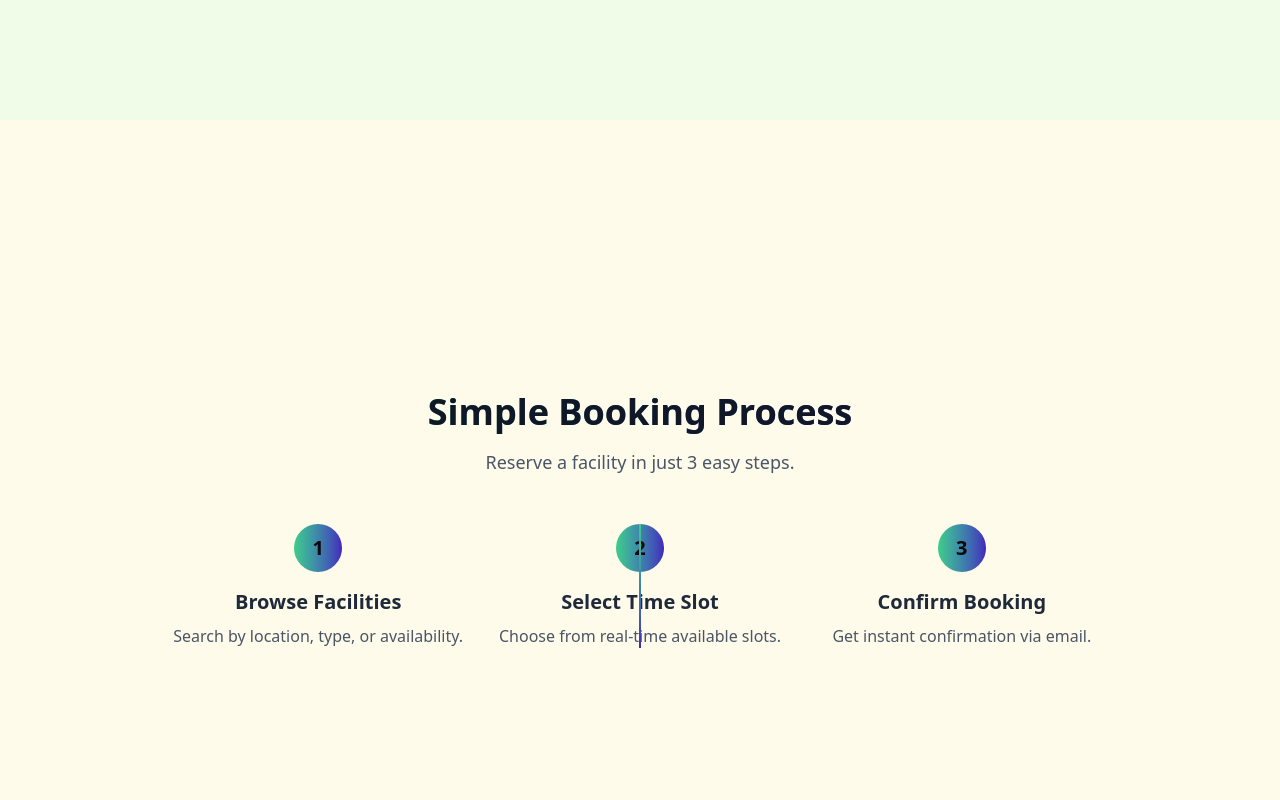
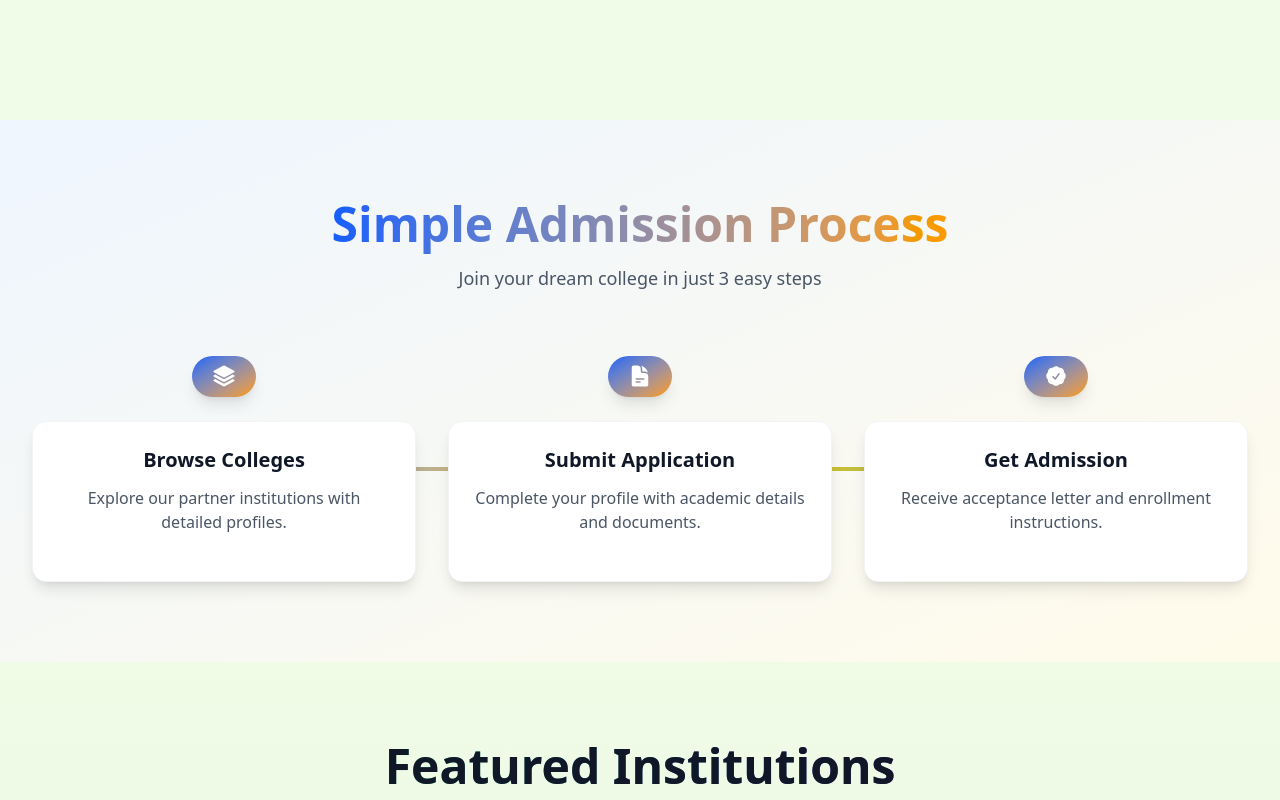
Before and after one commit to Developer-Jaber/college-fair, a Next.js app: page / in a window 1280 px wide. Shown: the part 1480-2280 px from the top of the page. Built offline with nearby package versions, Linux system fonts and the light colour scheme; no server answers.

Commit message:
Add loading stats and refactore code.

```diff
--- a/src/app/(dashboard)/layout.tsx
+++ b/src/app/(dashboard)/layout.tsx
@@ -1,4 +1,4 @@
-
+'use client'
 import '../globals.css'
 import NextAuthSessionProvider from '@/Providers/NextAuthSessionProvider'
 import { Providers } from '../providers'
--- a/src/app/(home)/colleges/page.tsx
+++ b/src/app/(home)/colleges/page.tsx
@@ -30,7 +30,7 @@ export default function CollegeListing () {
   const {status} = useSession()
   const router = useRouter()
 
-  const { colleges, searchQuery, loading, error, sortBy, selectedCollege } =
+  const { colleges, searchQuery, sortBy, selectedCollege } =
     useSelector((state: RootState) => state.colleges)
 
   useEffect(() => {
@@ -61,8 +61,6 @@ export default function CollegeListing () {
       sortBy === 'rating' ? b.rating - a.rating : b.research - a.research
     )
 
-  if (loading) return <div>Loding college...</div>
-  if (error) return <div>Error {error}</div>
 
   return (
     <div className='bg-[var(--bg-color)] px-4 sm:px-6 lg:px-8 py-32 min-h-screen'>
--- a/src/app/(home)/layout.tsx
+++ b/src/app/(home)/layout.tsx
@@ -1,4 +1,4 @@
-
+'use client'
 import '../globals.css'
 import Navbar from '@/components/Navbar'
 import NextAuthSessionProvider from '@/Providers/NextAuthSessionProvider'
--- /dev/null
+++ b/src/app/loading.tsx
@@ -0,0 +1,13 @@
+'use client'
+import React from 'react'
+
+export default function loading() {
+  return (
+    <div className='flex justify-center items-center min-h-screen text-center'>
+        <div>
+          <div className='mx-auto border-t-2 border-b-2 border-blue-500 rounded-full w-12 h-12 animate-spin'></div>
+          <p className='mt-4'>Loading your applications...</p>
+        </div>
+      </div>
+  )
+}
--- a/src/components/Navbar.tsx
+++ b/src/components/Navbar.tsx
@@ -43,7 +43,7 @@ const Navbar = () => {
       className={`fixed w-full z-50  transition-all duration-300 ${
         scrolled
           ? 'bg-white/90 shadow-md py-2 backdrop-blur-sm'
-          : 'bg-transparent py-8'
+          : 'bg-transparent py-5'
       }`}
     >
       <nav className='mx-auto px-4 sm:px-6 lg:px-8 max-w-7xl'>
--- a/src/components/Steps.tsx
+++ b/src/components/Steps.tsx
@@ -5,49 +5,66 @@ const Steps = () => {
   const steps = [
     {
       id: 1,
-      title: "Browse Facilities",
-      description: "Search by location, type, or availability.",
+      title: "Browse Colleges",
+      description: "Explore our partner institutions with detailed profiles.",
+      icon: (
+        <svg xmlns="http://www.w3.org/2000/svg" viewBox="0 0 24 24" fill="currentColor" className="w-6 h-6">
+          <path d="M11.644 1.59a.75.75 0 01.712 0l9.75 5.25a.75.75 0 010 1.32l-9.75 5.25a.75.75 0 01-.712 0l-9.75-5.25a.75.75 0 010-1.32l9.75-5.25z" />
+          <path d="M3.265 10.602l7.668 4.129a2.25 2.25 0 002.134 0l7.668-4.13 1.37.739a.75.75 0 010 1.32l-9.75 5.25a.75.75 0 01-.71 0l-9.75-5.25a.75.75 0 010-1.32l1.37-.738z" />
+          <path d="M10.933 19.231l-7.668-4.13-1.37.739a.75.75 0 000 1.32l9.75 5.25c.221.12.489.12.71 0l9.75-5.25a.75.75 0 000-1.32l-1.37-.738-7.668 4.13a2.25 2.25 0 01-2.134-.001z" />
+        </svg>
+      )
     },
     {
       id: 2,
-      title: "Select Time Slot",
-      description: "Choose from real-time available slots.",
+      title: "Submit Application",
+      description: "Complete your profile with academic details and documents.",
+      icon: (
+        <svg xmlns="http://www.w3.org/2000/svg" viewBox="0 0 24 24" fill="currentColor" className="w-6 h-6">
+          <path fillRule="evenodd" d="M5.625 1.5c-1.036 0-1.875.84-1.875 1.875v17.25c0 1.035.84 1.875 1.875 1.875h12.75c1.035 0 1.875-.84 1.875-1.875V12.75A3.75 3.75 0 0016.5 9h-1.875a1.875 1.875 0 01-1.875-1.875V5.25A3.75 3.75 0 009 1.5H5.625zM7.5 15a.75.75 0 01.75-.75h7.5a.75.75 0 010 1.5h-7.5A.75.75 0 017.5 15zm.75 2.25a.75.75 0 000 1.5H12a.75.75 0 000-1.5H8.25z" clipRule="evenodd" />
+          <path d="M12.971 1.816A5.23 5.23 0 0114.25 5.25v1.875c0 .207.168.375.375.375H16.5a5.23 5.23 0 013.434 1.279 9.768 9.768 0 00-6.963-6.963z" />
+        </svg>
+      )
     },
     {
       id: 3,
-      title: "Confirm Booking",
-      description: "Get instant confirmation via email.",
+      title: "Get Admission",
+      description: "Receive acceptance letter and enrollment instructions.",
+      icon: (
+        <svg xmlns="http://www.w3.org/2000/svg" viewBox="0 0 24 24" fill="currentColor" className="w-6 h-6">
+          <path fillRule="evenodd" d="M8.603 3.799A4.49 4.49 0 0112 2.25c1.357 0 2.573.6 3.397 1.549a4.49 4.49 0 013.498 1.307 4.491 4.491 0 011.307 3.497A4.49 4.49 0 0121.75 12a4.49 4.49 0 01-1.549 3.397 4.491 4.491 0 01-1.307 3.497 4.491 4.491 0 01-3.497 1.307A4.49 4.49 0 0112 21.75a4.49 4.49 0 01-3.397-1.549 4.49 4.49 0 01-3.498-1.306 4.491 4.491 0 01-1.307-3.498A4.49 4.49 0 012.25 12c0-1.357.6-2.573 1.549-3.397a4.49 4.49 0 011.307-3.497 4.49 4.49 0 013.497-1.307zm7.007 6.387a.75.75 0 10-1.22-.872l-3.236 4.53L9.53 12.22a.75.75 0 00-1.06 1.06l2.25 2.25a.75.75 0 001.14-.094l3.75-5.25z" clipRule="evenodd" />
+        </svg>
+      )
     },
   ];
 
   return (
-    <section className="flex justify-center items-center bg-amber-50 min-h-screen">
-      <div className="mx-auto px-4 sm:px-6 lg:px-8 max-w-7xl">
+    <section className="bg-gradient-to-br from-blue-50 dark:from-gray-900 to-amber-50 dark:to-gray-800 py-20">
+      <div className="mx-auto px-4 sm:px-6 lg:px-8 max-w-7xl container">
         {/* Section Header */}
         <motion.div
           initial={{ opacity: 0, y: 20 }}
           whileInView={{ opacity: 1, y: 0 }}
           transition={{ duration: 0.5 }}
           viewport={{ once: true }}
-          className="mb-12 text-center"
+          className="mb-16 text-center"
         >
-          <h2 className="mb-4 font-bold text-gray-900 text-3xl md:text-4xl">
-            <span className="bg-clip-text bg-gradient-to-r from-primary to-secondary">
-              Simple Booking Process
+          <h2 className="mb-4 font-bold text-gray-900 dark:text-white text-4xl md:text-5xl">
+            <span className="bg-clip-text bg-gradient-to-r from-blue-600 to-amber-500 text-transparent">
+              Simple Admission Process
             </span>
           </h2>
-          <p className="mx-auto max-w-2xl text-gray-600 text-lg">
-            Reserve a facility in just 3 easy steps.
+          <p className="mx-auto max-w-2xl text-gray-600 dark:text-gray-300 text-lg">
+            Join your dream college in just 3 easy steps
           </p>
         </motion.div>
 
         {/* Steps Container */}
         <div className="relative">
-          {/* Vertical line (desktop only) */}
-          <div className="hidden lg:block top-0 left-1/2 absolute bg-gradient-to-b from-primary to-secondary w-0.5 h-full -translate-x-1/2 transform"></div>
+          {/* Progress line */}
+          <div className="hidden lg:block top-1/2 right-0 left-0 z-0 absolute bg-gradient-to-r from-blue-500 via-amber-400 to-emerald-500 h-1 -translate-y-1/2 transform"></div>
 
-          {/* Steps Grid */}
-          <div className="gap-8 grid grid-cols-1 lg:grid-cols-3">
+          <div className="z-10 relative gap-8 grid grid-cols-1 lg:grid-cols-3">
             {steps.map((step, index) => (
               <motion.div
                 key={step.id}
@@ -55,20 +72,23 @@ const Steps = () => {
                 whileInView={{ opacity: 1, y: 0 }}
                 transition={{ duration: 0.5, delay: index * 0.1 }}
                 viewport={{ once: true }}
-                className={`flex flex-col items-center lg:items-${
-                  index % 2 === 0 ? "start" : "end"
-                } text-center lg:text-${index % 2 === 0 ? "left" : "right"}`}
+                className="flex flex-col items-center text-center"
               >
                 {/* Step Number */}
-                <div className="flex justify-center items-center bg-gradient-to-r from-primary to-secondary mb-4 rounded-full w-12 h-12 font-bold text-xl">
-                  {step.id}
+                <div className="relative flex justify-center items-center bg-gradient-to-br from-blue-600 to-amber-500 shadow-lg mb-6 rounded-full w-16 h-16 font-bold text-white text-2xl">
+                  <div className="absolute -inset-2 bg-blue-500/20 rounded-full animate-ping"></div>
+                  {step.icon}
                 </div>
 
                 {/* Step Content */}
-                <h3 className="mb-2 font-semibold text-gray-800 text-xl">
-                  {step.title}
-                </h3>
-                <p className="max-w-xs text-gray-600">{step.description}</p>
+                <div className="bg-white dark:bg-gray-800 shadow-lg p-6 border border-gray-100 dark:border-gray-700 rounded-xl w-full h-full">
+                  <h3 className="mb-3 font-semibold text-gray-900 dark:text-white text-xl">
+                    {step.title}
+                  </h3>
+                  <p className="text-gray-600 dark:text-gray-300">
+                    {step.description}
+                  </p>
+                </div>
               </motion.div>
             ))}
           </div>
```
